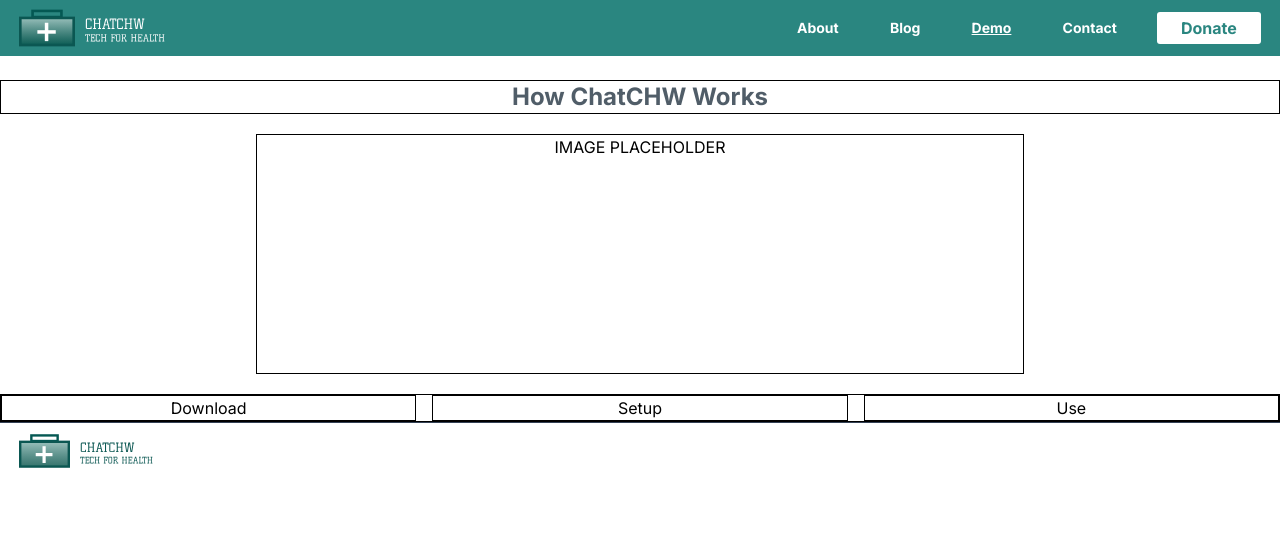
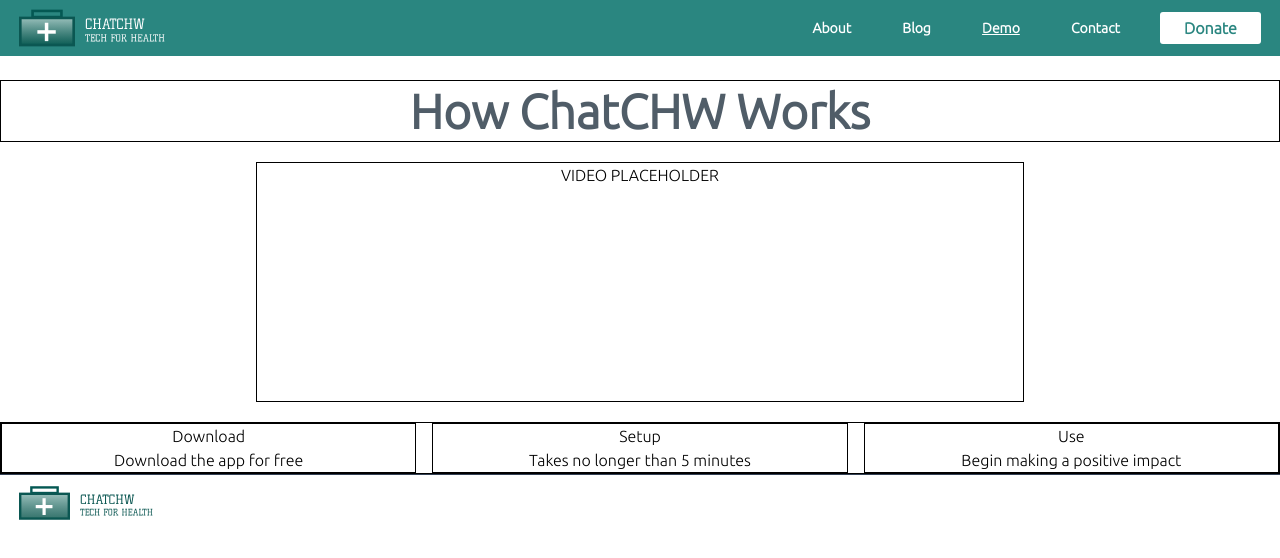
Before and after one commit to SamuelLo1/ChatCHW_Web, a Next.js app: page /demo in a window 1280 px wide. Shown: the top 558 px of the page. Built offline with nearby package versions, Linux system fonts and the light colour scheme.

Commit message:
Added Ubuntu font + subtitles on demo

```diff
--- a/app/(dashboard)/(routes)/demo/page.tsx
+++ b/app/(dashboard)/(routes)/demo/page.tsx
@@ -4,25 +4,28 @@
     return (
         <div>
             {/* TITLE */}
-            <h1 className="border border-black text-center mt-5 font-bold text-[#505D68] text-2xl">
+            <h1 className="border border-black text-center mt-5 font-bold text-[#505D68] text-5xl leading-[60px]">
                 How ChatCHW Works
             </h1>
 
             {/* IMAGE */}
             <div className="mt-5 mr-auto ml-auto border border-black w-[60%] h-[15rem] text-center">
-                IMAGE PLACEHOLDER
+                VIDEO PLACEHOLDER
             </div>
 
             {/* THREE POINTS */}
             <div className="mt-5 columns-3 text-center border border-black">
                 <div className="border border-black">
-                    Download
+                    <h3>Download</h3>
+                    <p>Download the app for free</p>
                 </div>
                 <div className="border border-black">
-                    Setup
+                    <h3>Setup</h3>
+                    <p>Takes no longer than 5 minutes</p>
                 </div>
                 <div className="border border-black">
-                    Use
+                    <h3>Use</h3>
+                    <p>Begin making a positive impact</p>
                 </div>
             </div>
 
--- a/app/layout.tsx
+++ b/app/layout.tsx
@@ -1,10 +1,16 @@
 import './globals.css';
 import type { Metadata } from "next";
 import { Inter } from 'next/font/google'
+import { Ubuntu } from "next/font/google";
+
 import Footer from '@/components/footer';
 import NavigationBar from "@/components/navbar";
 
 const inter = Inter({ subsets: ['latin']})
+const ubuntu = Ubuntu( {
+    subsets:['latin'],
+    weight: "300"
+} )
 
 export const metadata: Metadata = {
     title: "ASHA & AI",
@@ -18,7 +24,7 @@
 }) {
   return (
     <html lang="en">
-      <body className={inter.className}>
+      <body className={ubuntu.className}>
         <NavigationBar />
           <main className="pt-[60px]">
             {children}
```
